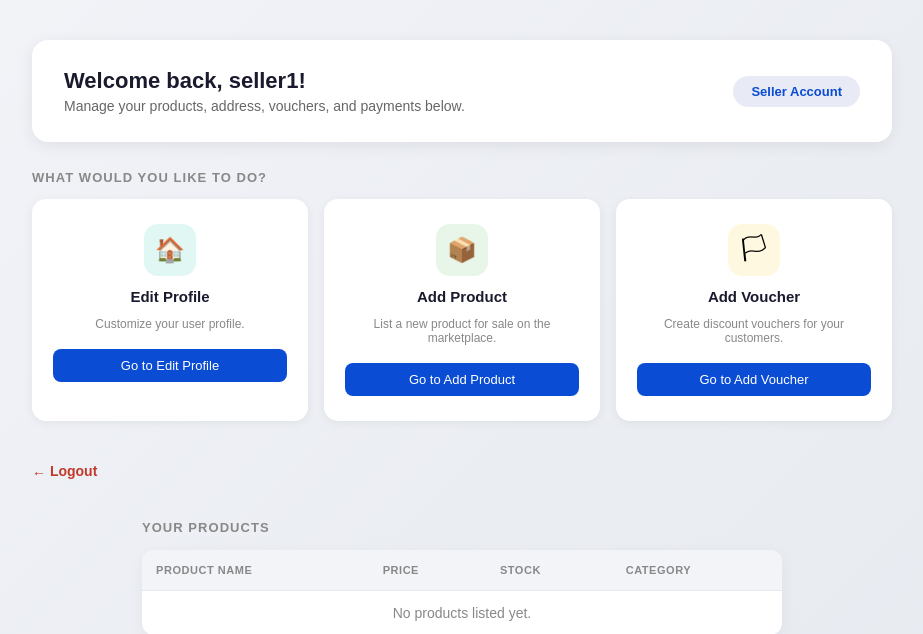
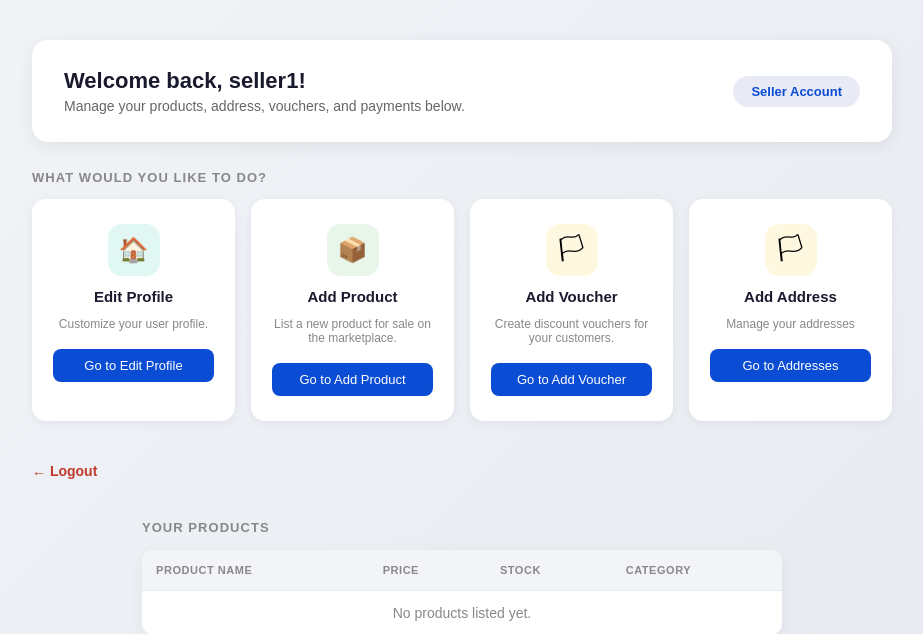
Before and after one commit to Ricksmer/OnlineMarketplace, a PHP site: page /users/seller/seller-interface.php in a window 1280 px wide. Shown: the part 60-694 px from the top of the page, without its empty margins (178-1101 px from the left). Run offline with PHP 8.4, Linux system fonts and the light colour scheme; a user stored in the database is signed in; data comes from the database, SQL or seed files in the repository; data that the repository does not hold is empty.

Commit message:
Added manage addresses option in seller-interface

```diff
--- a/users/manage-addresses.php
+++ b/users/manage-addresses.php
@@ -288,7 +288,7 @@
         </div>
         <button type="submit" class="login-btn" name="btnSaveAddress">Save Address</button>
     </form>
-    <a href="/OnlineMarketplace/users/edit-profile.php" class="back-link">← Go Back</a>
+    <a href="/OnlineMarketplace/users/<?php echo ($isBuyer) ? 'edit-profile.php' : 'seller/seller-interface.php'; ?>" class="back-link">← Go Back</a>
 </div>
 </body>
 </html>
--- a/users/seller/seller-interface.php
+++ b/users/seller/seller-interface.php
@@ -108,6 +108,16 @@
                 <p>Create discount vouchers for your customers.</p>
                 <button class="card-btn" onclick="location.href='add-voucher.php'">
                     Go to Add Voucher
+                </button>
+            </div>
+
+
+            <div class="action-card seller-card">
+                <div class="card-icon icon-amber">&#127987;</div>
+                <h3>Add Address</h3>
+                <p>Manage your addresses</p>
+                <button class="card-btn" onclick="location.href='../manage-addresses.php'">
+                    Go to Addresses
                 </button>
             </div>
 
```
